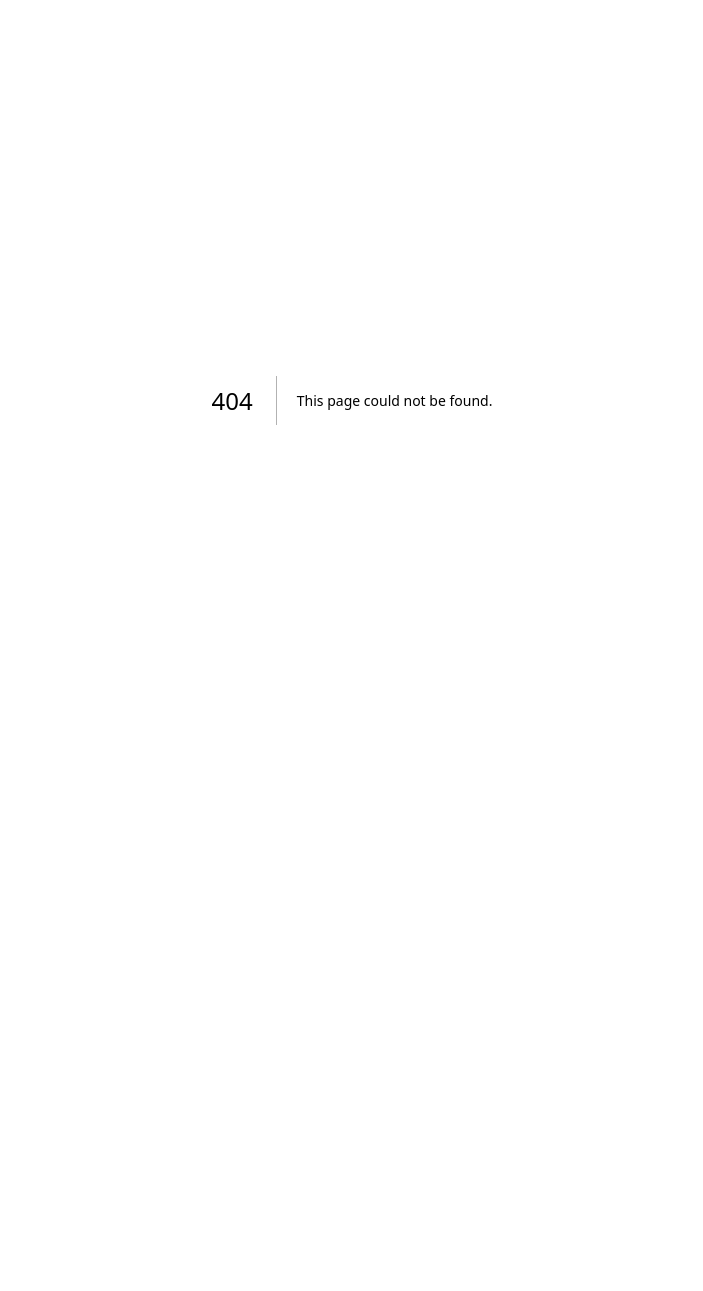
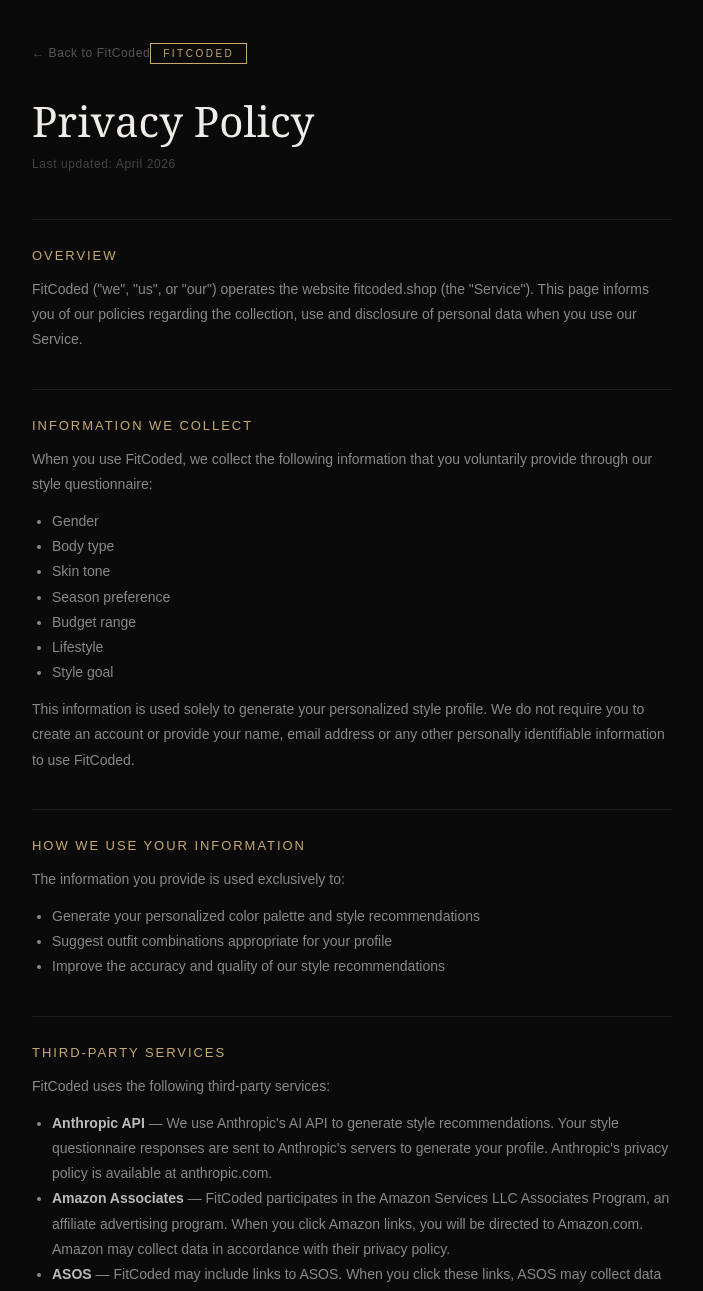
Before and after one commit to Fitcoded/FitCoded, a Next.js app: page /privacy in a window 1280 px wide. Before the commit this address had no page. Shown: the top 1291 px of the page, without its empty margins (288-991 px from the left). Before the commit the page ends 800 px from the top, so only its background shows below. Built offline with nearby package versions, Linux system fonts and the light colour scheme.

Commit message:
Create privacy.js

```diff
--- /dev/null
+++ b/pages/privacy.js
@@ -0,0 +1,117 @@
+import Head from 'next/head';
+import Link from 'next/link';
+
+export default function Privacy() {
+  return (
+    <>
+      <Head>
+        <title>Privacy Policy — FitCoded</title>
+        <meta name="description" content="FitCoded Privacy Policy" />
+        <meta name="viewport" content="width=device-width, initial-scale=1" />
+      </Head>
+
+      <div className="root">
+        <div className="container">
+
+          <div className="header">
+            <Link href="/" className="back-link">← Back to FitCoded</Link>
+            <div className="badge">FITCODED</div>
+            <h1 className="title">Privacy Policy</h1>
+            <p className="updated">Last updated: April 2026</p>
+          </div>
+
+          <div className="section">
+            <h2>Overview</h2>
+            <p>FitCoded ("we", "us", or "our") operates the website fitcoded.shop (the "Service"). This page informs you of our policies regarding the collection, use and disclosure of personal data when you use our Service.</p>
+          </div>
+
+          <div className="section">
+            <h2>Information We Collect</h2>
+            <p>When you use FitCoded, we collect the following information that you voluntarily provide through our style questionnaire:</p>
+            <ul>
+              <li>Gender</li>
+              <li>Body type</li>
+              <li>Skin tone</li>
+              <li>Season preference</li>
+              <li>Budget range</li>
+              <li>Lifestyle</li>
+              <li>Style goal</li>
+            </ul>
+            <p>This information is used solely to generate your personalized style profile. We do not require you to create an account or provide your name, email address or any other personally identifiable information to use FitCoded.</p>
+          </div>
+
+          <div className="section">
+            <h2>How We Use Your Information</h2>
+            <p>The information you provide is used exclusively to:</p>
+            <ul>
+              <li>Generate your personalized color palette and style recommendations</li>
+              <li>Suggest outfit combinations appropriate for your profile</li>
+              <li>Improve the accuracy and quality of our style recommendations</li>
+            </ul>
+          </div>
+
+          <div className="section">
+            <h2>Third-Party Services</h2>
+            <p>FitCoded uses the following third-party services:</p>
+            <ul>
+              <li><strong>Anthropic API</strong> — We use Anthropic's AI API to generate style recommendations. Your style questionnaire responses are sent to Anthropic's servers to generate your profile. Anthropic's privacy policy is available at anthropic.com.</li>
+              <li><strong>Amazon Associates</strong> — FitCoded participates in the Amazon Services LLC Associates Program, an affiliate advertising program. When you click Amazon links, you will be directed to Amazon.com. Amazon may collect data in accordance with their privacy policy.</li>
+              <li><strong>ASOS</strong> — FitCoded may include links to ASOS. When you click these links, ASOS may collect data in accordance with their privacy policy.</li>
+              <li><strong>Vercel</strong> — Our Service is hosted on Vercel. Vercel may collect standard server logs including IP addresses and browser information.</li>
+            </ul>
+          </div>
+
+          <div className="section">
+            <h2>Cookies</h2>
+            <p>FitCoded does not use tracking cookies or advertising cookies. We do not track your browsing behavior across other websites.</p>
+          </div>
+
+          <div className="section">
+            <h2>Data Retention</h2>
+            <p>FitCoded does not store your questionnaire responses after your style profile is generated. Each session is independent and your answers are not saved to any database.</p>
+          </div>
+
+          <div className="section">
+            <h2>Children's Privacy</h2>
+            <p>FitCoded is not directed at children under the age of 13. We do not knowingly collect personal information from children under 13.</p>
+          </div>
+
+          <div className="section">
+            <h2>Affiliate Disclosure</h2>
+            <p>FitCoded participates in affiliate marketing programs. This means we may earn a commission when you click on certain product links and make a purchase. This comes at no additional cost to you. We only recommend products we believe are relevant to your style profile.</p>
+          </div>
+
+          <div className="section">
+            <h2>Changes to This Policy</h2>
+            <p>We may update this Privacy Policy from time to time. We will notify you of any changes by posting the new Privacy Policy on this page. Changes are effective immediately upon posting.</p>
+          </div>
+
+          <div className="section">
+            <h2>Contact Us</h2>
+            <p>If you have any questions about this Privacy Policy, please contact us at <strong>hello@fitcoded.shop</strong>.</p>
+          </div>
+
+        </div>
+      </div>
+
+      <style jsx global>{`
+        * { box-sizing: border-box; margin: 0; padding: 0; }
+        body { background: #0a0a0a; color: #f0ede8; font-family: Georgia, serif; }
+        .root { min-height: 100vh; padding: 40px 20px 80px; display: flex; justify-content: center; }
+        .container { max-width: 640px; width: 100%; }
+        .header { margin-bottom: 48px; }
+        .back-link { font-size: 12px; color: #555; font-family: Arial, sans-serif; text-decoration: none; letter-spacing: 0.05em; display: inline-block; margin-bottom: 32px; }
+        .back-link:hover { color: #c9a96e; }
+        .badge { display: inline-block; font-size: 10px; letter-spacing: 0.25em; color: #c9a96e; border: 1px solid #c9a96e; padding: 4px 12px; margin-bottom: 16px; font-family: Arial, sans-serif; }
+        .title { font-size: clamp(28px, 6vw, 42px); font-weight: 400; color: #f0ede8; margin-bottom: 8px; }
+        .updated { font-size: 12px; color: #444; font-family: Arial, sans-serif; letter-spacing: 0.05em; }
+        .section { margin-bottom: 36px; border-top: 1px solid #1e1e1e; padding-top: 28px; }
+        .section h2 { font-size: 13px; letter-spacing: 0.15em; color: #c9a96e; font-family: Arial, sans-serif; font-weight: 400; margin-bottom: 14px; text-transform: uppercase; }
+        .section p { font-size: 14px; color: #888; font-family: Arial, sans-serif; line-height: 1.8; margin-bottom: 12px; }
+        .section ul { padding-left: 20px; margin-bottom: 12px; }
+        .section ul li { font-size: 14px; color: #888; font-family: Arial, sans-serif; line-height: 1.8; }
+        .section strong { color: #bbb; }
+      `}</style>
+    </>
+  );
+}
```
